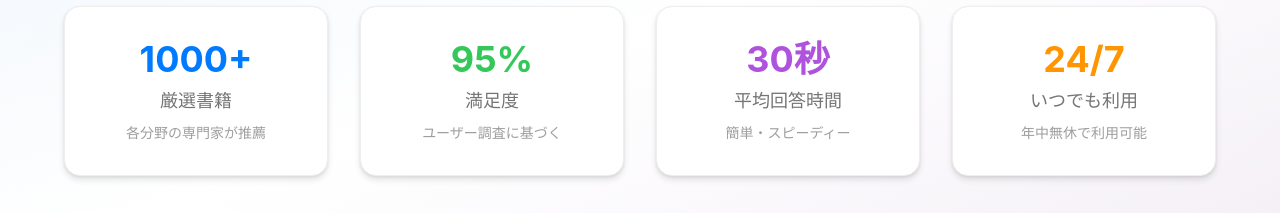
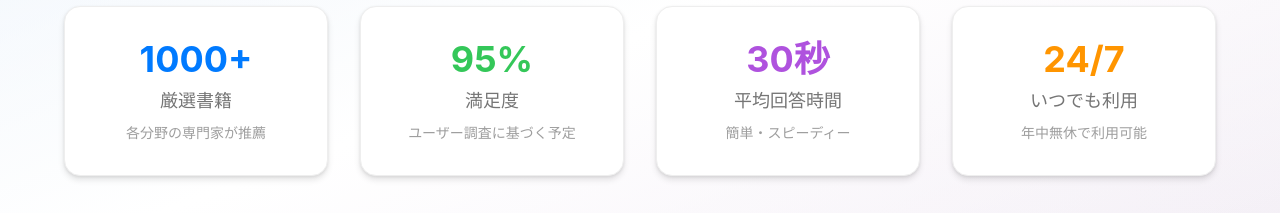
Before and after one commit to atsushimemet/ichidan-dokusho-rec, a Next.js app: page / in a window 1280 px wide. Shown: the part 1740-1953 px from the top of the page. Built offline with nearby package versions, Linux system fonts and the light colour scheme.

Commit message:
Update satisfaction rate description to indicate future user survey

```diff
--- a/src/app/page.tsx
+++ b/src/app/page.tsx
@@ -83,7 +83,7 @@ export default function Home() {
             <div className="card-ios p-8 text-center">
               <div className="text-4xl font-bold text-ios-green mb-2">95%</div>
               <div className="text-lg text-ios-gray-600">満足度</div>
-              <div className="text-sm text-ios-gray-500 mt-2">ユーザー調査に基づく</div>
+              <div className="text-sm text-ios-gray-500 mt-2">ユーザー調査に基づく予定</div>
             </div>
             <div className="card-ios p-8 text-center">
               <div className="text-4xl font-bold text-ios-purple mb-2">30秒</div>
```
